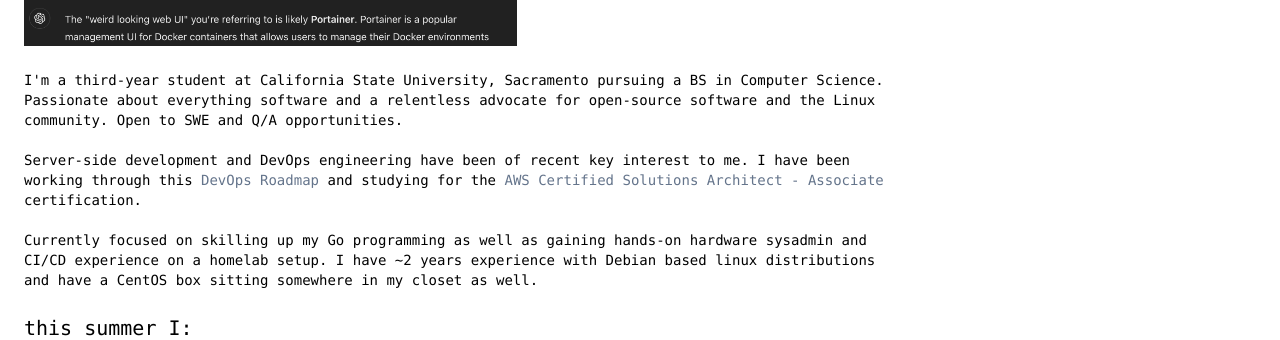
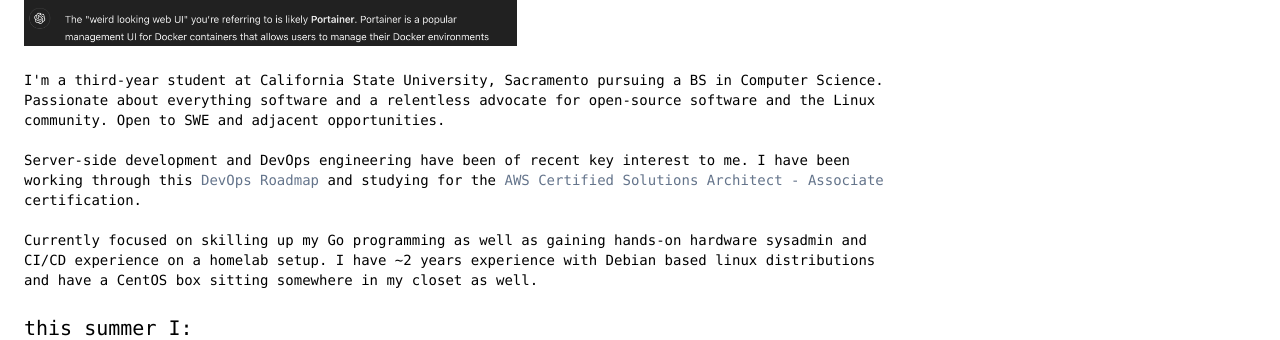
Before and after one commit to arnavsurve/website, a SvelteKit app: page / in a window 1280 px wide. Shown: the part 338-678 px from the top of the page. Built offline with nearby package versions, Linux system fonts and the light colour scheme.

Commit message:
update abt me again

```diff
--- a/src/routes/+page.svelte
+++ b/src/routes/+page.svelte
@@ -17,7 +17,7 @@
 		<Prose>
 			I'm a third-year student at California State University, Sacramento pursuing a BS in Computer
 			Science. Passionate about everything software and a relentless advocate for open-source
-			software and the Linux community. Open to SWE and Q/A opportunities.
+			software and the Linux community. Open to SWE and adjacent opportunities.
 			<br /><br />
 			Server-side development and DevOps engineering have been of recent key interest to me. I have been working
 			through this <StyleLink url="https://roadmap.sh/devops">DevOps Roadmap</StyleLink> and studying
```
